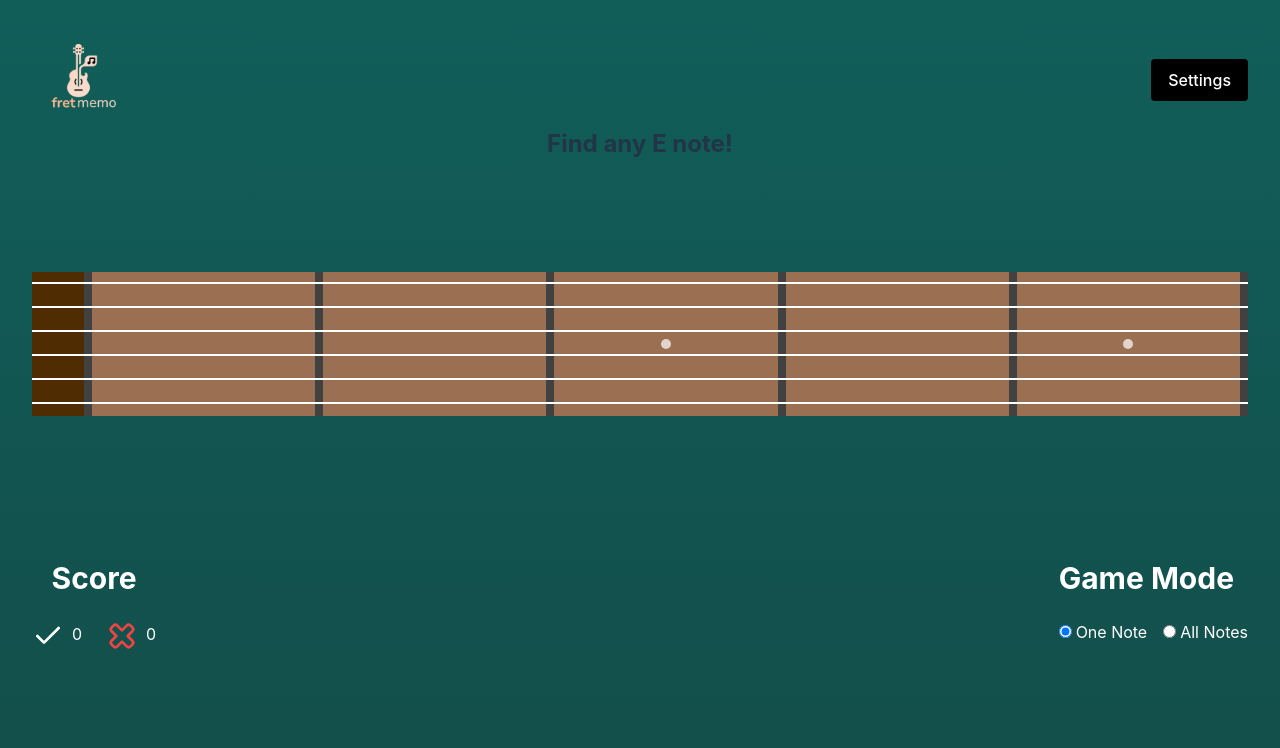
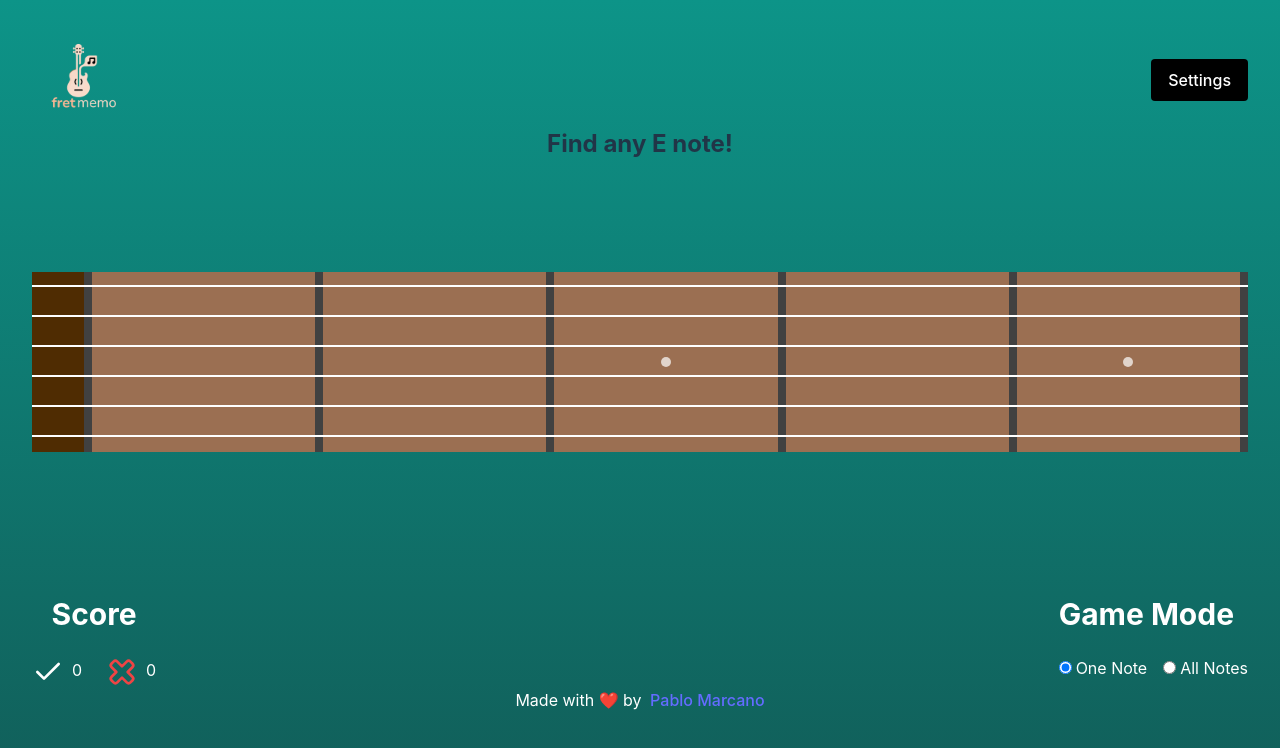
Before and after one commit to pmarcanol/fretmemo, a React (Vite) app: page / in a window 1280 px wide. Shown: the top 748 px of the page. Built offline with nearby package versions, Linux system fonts and the light colour scheme.

Commit message:
add google analytics

```diff
--- a/index.html
+++ b/index.html
@@ -6,6 +6,26 @@
     <meta name="viewport" content="width=device-width, initial-scale=1.0" />
     <title>Fretmemo</title>
   </head>
+  <script>
+    (function(a,b,c){var d=a.history,e=document,f=navigator||{},g=localStorage,
+    h=encodeURIComponent,i=d.pushState,k=function(){return Math.random().toString(36)},
+    l=function(){return g.cid||(g.cid=k()),g.cid},m=function(r){var s=[];for(var t in r)
+    r.hasOwnProperty(t)&&void 0!==r[t]&&s.push(h(t)+"="+h(r[t]));return s.join("&")},
+    n=function(r,s,t,u,v,w,x){var z="https://www.google-analytics.com/collect",
+    A=m({v:"1",ds:"web",aip:c.anonymizeIp?1:void 0,tid:b,cid:l(),t:r||"pageview",
+    sd:c.colorDepth&&screen.colorDepth?screen.colorDepth+"-bits":void 0,dr:e.referrer||
+    void 0,dt:e.title,dl:e.location.origin+e.location.pathname+e.location.search,ul:c.language?
+    (f.language||"").toLowerCase():void 0,de:c.characterSet?e.characterSet:void 0,
+    sr:c.screenSize?(a.screen||{}).width+"x"+(a.screen||{}).height:void 0,vp:c.screenSize&&
+    a.visualViewport?(a.visualViewport||{}).width+"x"+(a.visualViewport||{}).height:void 0,
+    ec:s||void 0,ea:t||void 0,el:u||void 0,ev:v||void 0,exd:w||void 0,exf:"undefined"!=typeof x&&
+    !1==!!x?0:void 0});if(f.sendBeacon)f.sendBeacon(z,A);else{var y=new XMLHttpRequest;
+    y.open("POST",z,!0),y.send(A)}};d.pushState=function(r){return"function"==typeof d.onpushstate&&
+    d.onpushstate({state:r}),setTimeout(n,c.delay||10),i.apply(d,arguments)},n(),
+    a.ma={trackEvent:function o(r,s,t,u){return n("event",r,s,t,u)},
+    trackException:function q(r,s){return n("exception",null,null,null,null,r,s)}}})
+    (window,"G-Q1FLVD3DVM",{anonymizeIp:true,colorDepth:true,characterSet:true,screenSize:true,language:true});
+  </script>
   <body>
     <div id="root"></div>
     <script type="module" src="/src/main.tsx"></script>
--- a/src/App.tsx
+++ b/src/App.tsx
@@ -7,7 +7,7 @@ import { ModeScore } from "./ModeScore";
 
 function App() {
   return (
-    <div className="min-w-screen min-h-screen bg-gradient-to-b from-teal-800 to-teal-900 p-8">
+    <div className="min-w-screen min-h-screen bg-gradient-to-b from-teal-600 to-teal-800 p-8">
       <Header />
       <div className="text-white  flex flex-col justify-evenly">
         <div className="py-24">
@@ -18,6 +18,9 @@ function App() {
           <Score />
           <GameModeSelect />
         </div>
+        <div className="flex flex-row justify-center">
+          Made with ❤️ by <a className="no-underline hover:underline visited:text-white" href="https://www.pmarcano.com"> &nbsp; Pablo Marcano</a>
+          </div>
       </div>
     </div>
   );
--- a/src/fretboard/fretboard.css
+++ b/src/fretboard/fretboard.css
@@ -21,7 +21,8 @@
 .string-container {
   display: grid;
   position: relative;
-  grid-template-columns: 60px repeat(var(--fretboard-size), minmax(50px, 1fr));
+  grid-template-columns: 60px repeat(var(--fretboard-size), minmax(60px, 1fr));
+  height: min(5vh, 30px);
 }
 
 .string {
```
